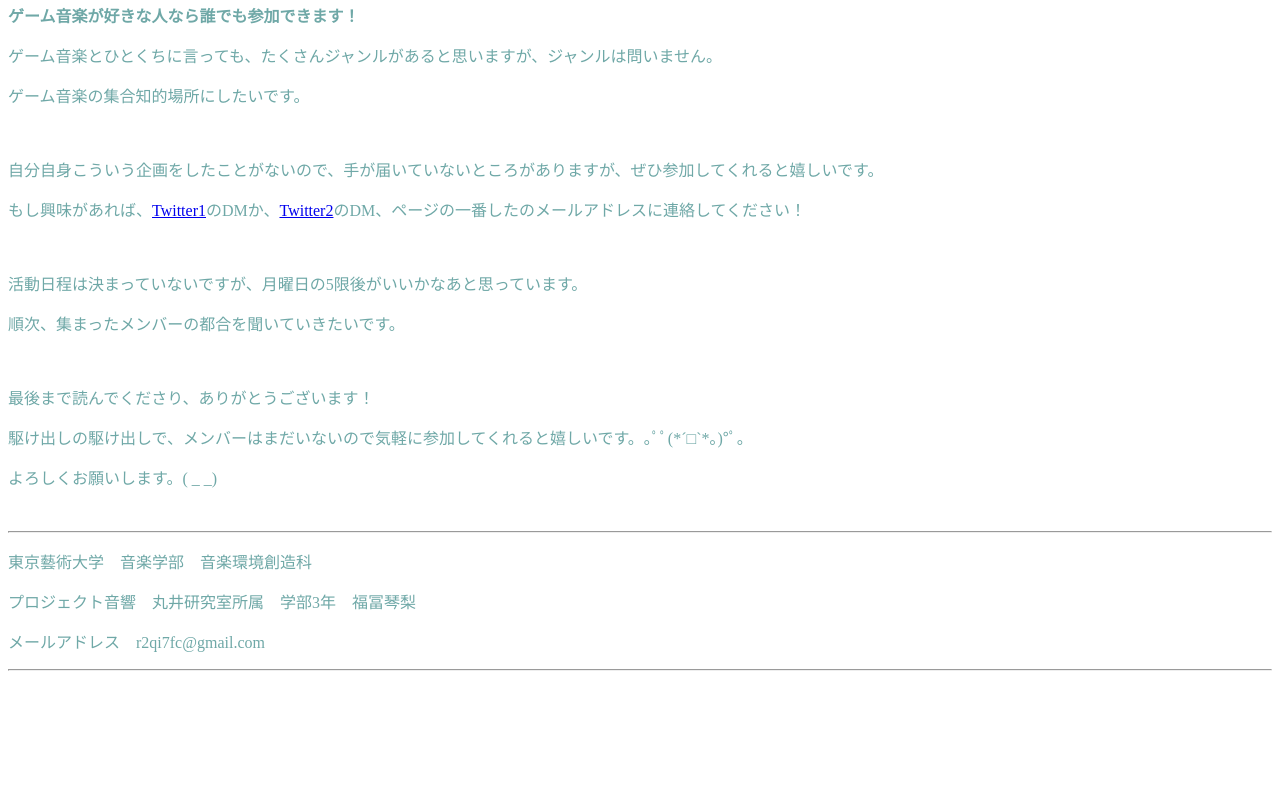
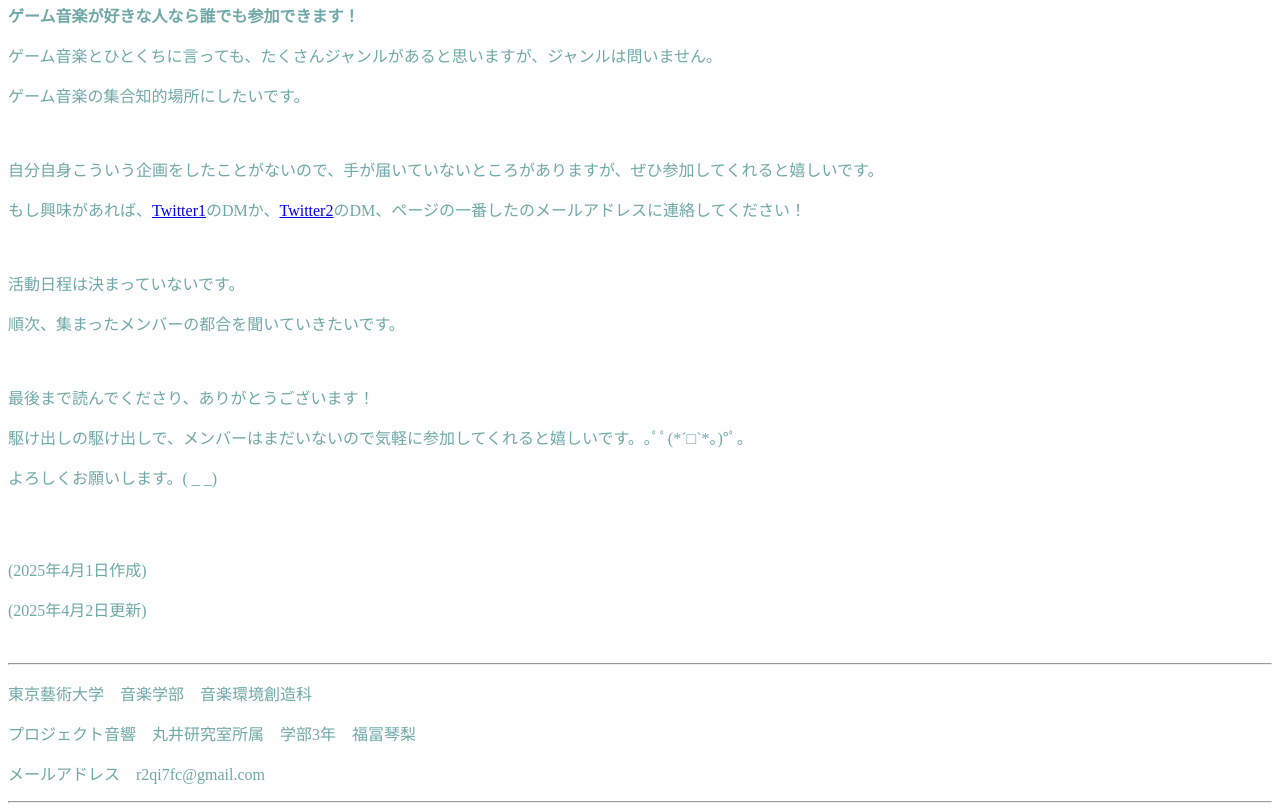
Before and after one commit to r2qi7fc/karipage, a plain HTML site: page index.html in a window 1280 px wide. Shown: the part 561-1372 px from the top of the page. Before the commit the page ends 1240 px from the top, so only its background shows below. Drawn offline with Linux system fonts and the light colour scheme.

Commit message:
Update index.html

```diff
--- a/index.html
+++ b/index.html
@@ -48,14 +48,16 @@
     <p>自分自身こういう企画をしたことがないので、手が届いていないところがありますが、ぜひ参加してくれると嬉しいです。</p>
     <p>もし興味があれば、<a href="https://x.com/10_111_k">Twitter1</a>のDMか、<a href="https://x.com/r2qi7fc">Twitter2</a>のDM、ページの一番したのメールアドレスに連絡してください！</p>
     &nbsp;<br>
-    <p>活動日程は決まっていないですが、月曜日の5限後がいいかなあと思っています。</p>
+    <p>活動日程は決まっていないです。</p>
     <p>順次、集まったメンバーの都合を聞いていきたいです。</p>
     &nbsp;<br>
     <p>最後まで読んでくださり、ありがとうございます！</p>
     <p>駆け出しの駆け出しで、メンバーはまだいないので気軽に参加してくれると嬉しいです。｡ﾟﾟ(*´□`*｡)°ﾟ。</p>
     <p>よろしくお願いします。( _ _)</p>
-
-
+    &nbsp;<br>
+    &nbsp;<br>
+    <p>(2025年4月1日作成)</p>
+    <p>(2025年4月2日更新)</p>
 
 
     &nbsp;<br>
```
